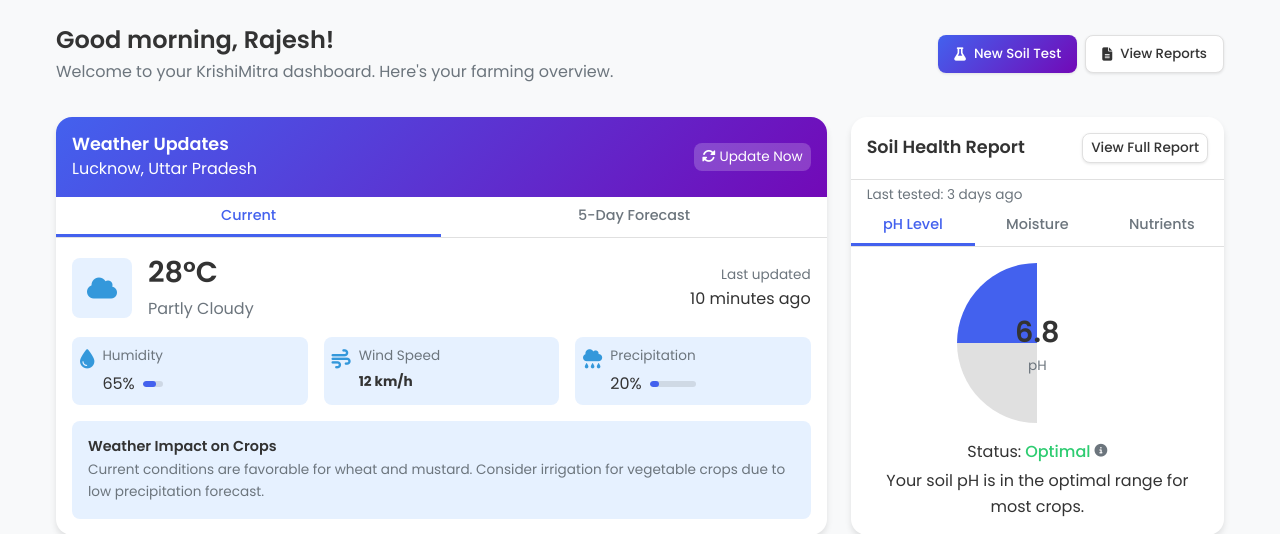
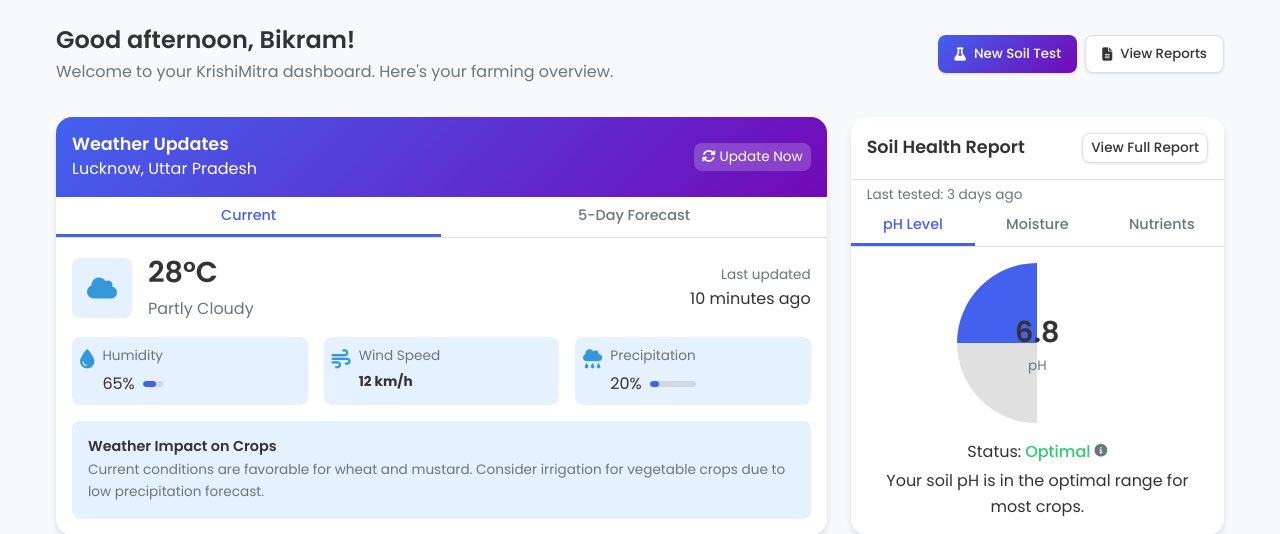
Before and after one commit to BikramMondal5/KrishiMitra, a Flask app: page /dashboard in a window 1280 px wide. Shown: the part 98-632 px from the top of the page. Run offline with Flask 3, Linux system fonts and the light colour scheme; grey boxes labelled with a size stand in for pictures from a placeholder-image service; some libraries are stand-ins or nearby versions.

Commit message:
Update the home page

```diff
--- a/static/home.js
+++ b/static/home.js
@@ -1,4 +1,4 @@
-import { Chart } from "@/components/ui/chart"
+
 document.addEventListener("DOMContentLoaded", () => {
   // Initialize the dashboard
   initializeDashboard()
@@ -25,11 +25,11 @@ function initializeDashboard() {
   const hour = new Date().getHours()
   const welcomeText = document.querySelector(".welcome-text h2")
   if (hour < 12) {
-    welcomeText.textContent = "Good morning, Rajesh!"
+    welcomeText.textContent = "Good morning, Bikram!"
   } else if (hour < 18) {
-    welcomeText.textContent = "Good afternoon, Rajesh!"
+    welcomeText.textContent = "Good afternoon, Bikram!"
   } else {
-    welcomeText.textContent = "Good evening, Rajesh!"
+    welcomeText.textContent = "Good evening, Bikram!"
   }
 }
 
--- a/templates/home.html
+++ b/templates/home.html
@@ -1058,7 +1058,8 @@
   </div>
 
   <script src="https://cdn.jsdelivr.net/npm/chart.js"></script>
-  <script src="{{ url_for('static', filename='home.js') }}"></script>
+  <script type="module" src="{{ url_for('static', filename='home.js') }}"></script>
+
 
 </body>
 </html>
--- a/templates/index.html
+++ b/templates/index.html
@@ -248,6 +248,7 @@
         </footer>
     </div>
 
-    <script src="{{ url_for('static', filename='script.js') }}"></script>
+    <script type="module" src="{{ url_for('static', filename='script.js') }}"></script>
+
 </body>
 </html>
```
